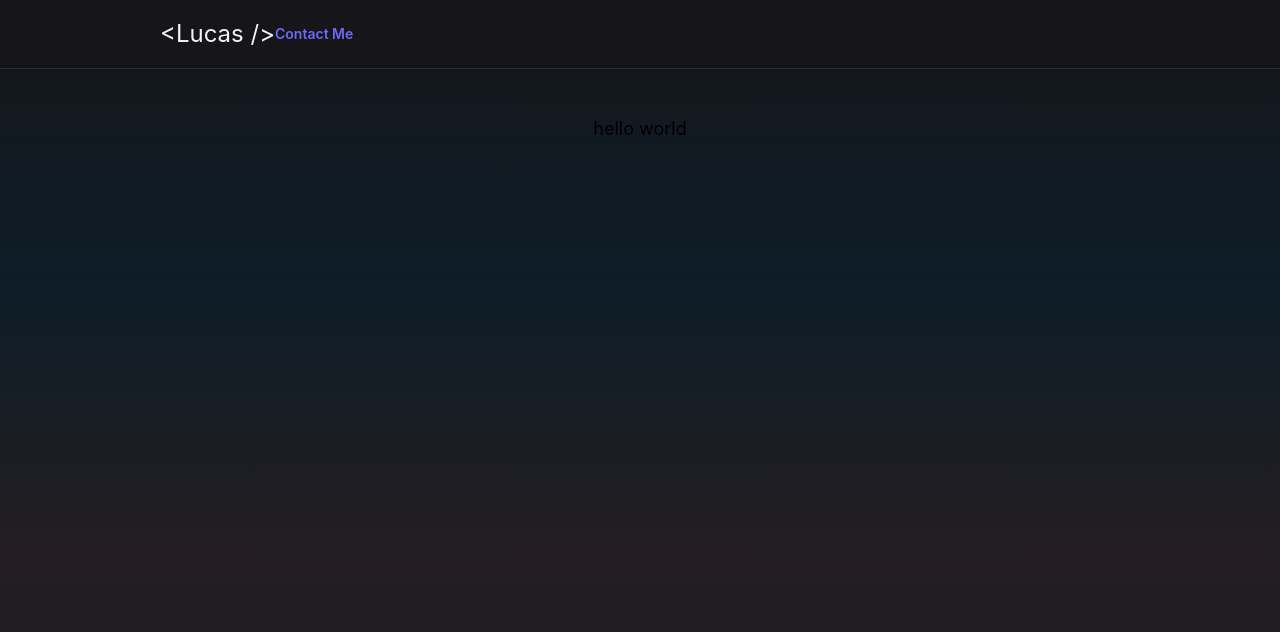
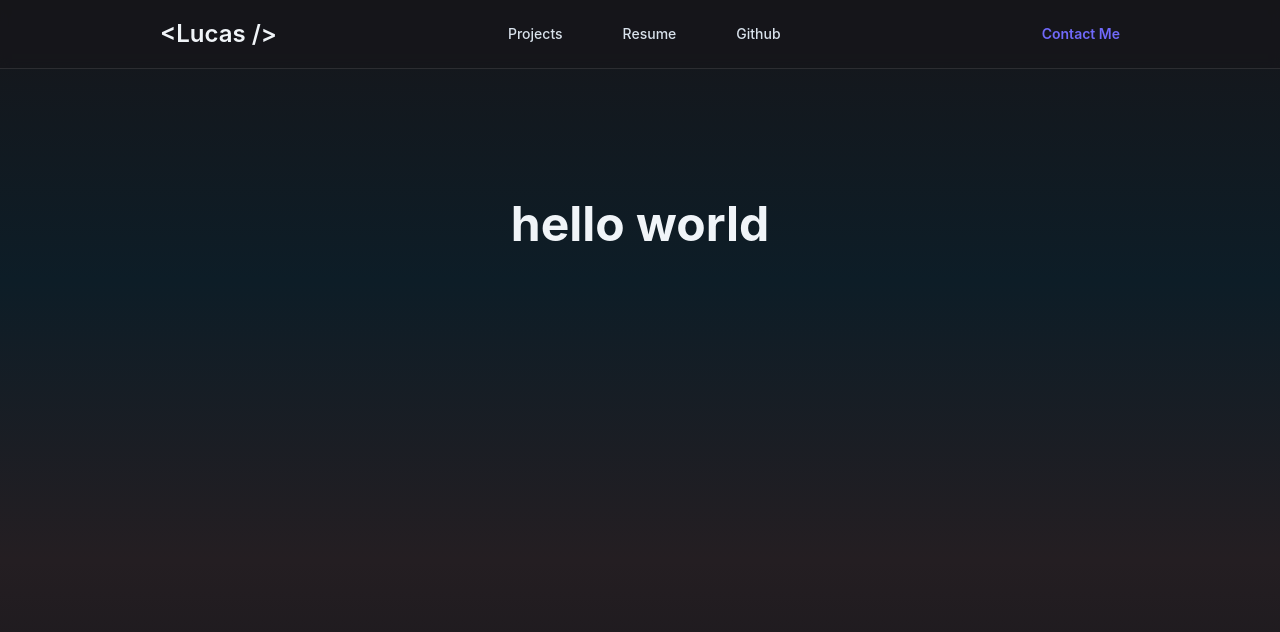
Before and after one commit to lucas8/lucasstettner.com, a Gatsby site: page / in a window 1280 px wide. Built offline with nearby package versions, Linux system fonts and the light colour scheme; Gatsby itself is replaced by a stand-in of ours.

Commit message:
add navbar links

```diff
--- a/src/components/Header/index.tsx
+++ b/src/components/Header/index.tsx
@@ -1,5 +1,5 @@
 import React from "react"
-import { HeaderContainer, HeaderContent, NavigationContent } from "./style"
+import { HeaderContainer, HeaderContent, NavigationContent, NavigationLinkContainer, NavigationLink } from "./style"
 import { H1, A } from "../Typography"
 
 export default () => {
@@ -8,7 +8,12 @@ export default () => {
       <HeaderContent>
         <H1>{`<Lucas />`}</H1>
         <NavigationContent>
-          <A>Contact Me</A>
+          <NavigationLinkContainer>
+            <NavigationLink>Projects</NavigationLink>
+            <NavigationLink>Resume</NavigationLink>
+            <NavigationLink>Github</NavigationLink>
+          </NavigationLinkContainer>
+          <A style={{ fontWeight: 600 }}>Contact Me</A>
         </NavigationContent>
       </HeaderContent>
     </HeaderContainer>
--- a/src/components/Header/style.ts
+++ b/src/components/Header/style.ts
@@ -1,4 +1,5 @@
 import styled from "styled-components"
+import { A } from "../Typography"
 
 export const HeaderContainer = styled.header`
   display: flex;
@@ -32,3 +33,19 @@ export const NavigationContent = styled.div`
   display: flex;
   flex-grow: 1;
 `
+
+export const NavigationLinkContainer = styled.div`
+  flex-grow: 1;
+  display: flex;
+  justify-content: center;
+  padding-right: 30px;
+`
+
+export const NavigationLink = styled(A)`
+  color: #d9e2ec;
+  margin: 0 30px;
+
+  :hover {
+    color: #fff;
+  }
+`
--- a/src/components/Layout/style.ts
+++ b/src/components/Layout/style.ts
@@ -18,7 +18,7 @@ export const InnerPageContainer = styled.main`
   flex: 1 0 auto;
   width: 100%;
   padding: 0 16px;
-  padding-top: 120px;
+  padding-top: 200px;
   padding-bottom: 128px;
   @media (max-width: 768px) {
     max-width: 100%;
--- a/src/components/Typography/index.ts
+++ b/src/components/Typography/index.ts
@@ -4,10 +4,18 @@ export const H1 = styled.h1`
   margin: 0;
   color: #f0f4f8;
   font-size: 24px;
+  font-weight: 600;
 `
 
 export const A = styled.a`
+  font-size: 14px;
   color: #7069fa;
-  font-weight: 600;
-  /* font-family: "Inter"; */
+  cursor: pointer;
+  display: inline-block;
+  transition: all ease 150ms;
+  font-weight: 500;
+
+  :hover {
+    color: #8888fc;
+  }
 `
--- a/src/pages/index.tsx
+++ b/src/pages/index.tsx
@@ -1,8 +1,15 @@
 import React from "react"
 import Layout from "../components/Layout"
+import styled from "styled-components"
+
+const Title = styled.h1`
+  font-size: 48px;
+  font-weight: bold;
+  color: #f0f4f8;
+`
 
 export default () => (
   <Layout>
-    <div>hello world</div>
+    <Title>hello world</Title>
   </Layout>
 )
```
Also changed, not shown: src/components/HeroContainer/index.ts (added, +12 -0 lines).
